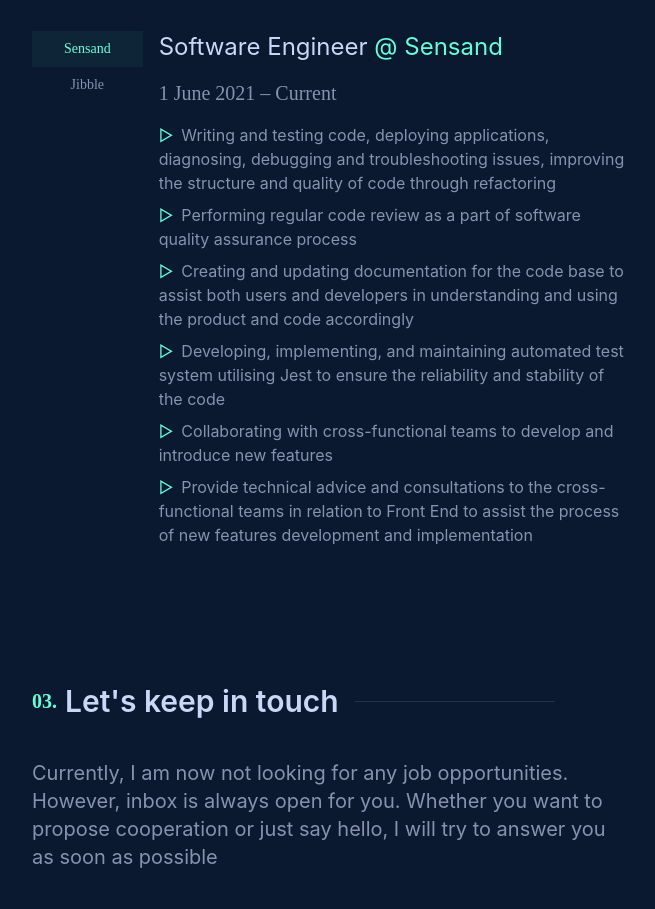
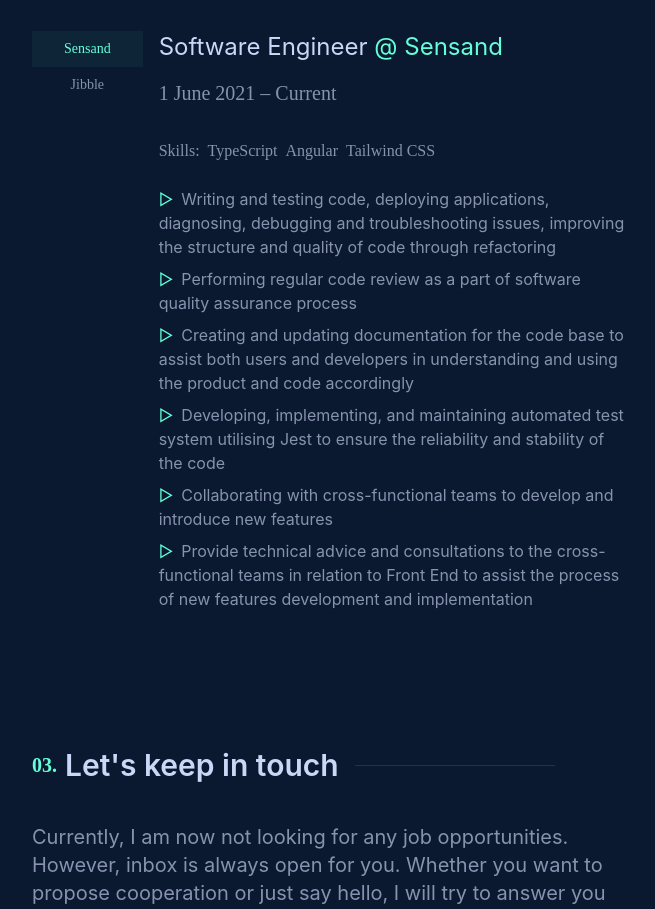
Before and after one commit to sergust/sergeyustinov, a Next.js app: page / in a window 1280 px wide. Shown: the part 2427-3336 px from the top of the page, without its empty margins (308-963 px from the left). Built offline with nearby package versions, Linux system fonts and the light colour scheme; a web font is replaced by a local one.

Commit message:
Add skills list

```diff
--- a/components/experience/experience.tsx
+++ b/components/experience/experience.tsx
@@ -48,6 +48,12 @@
             <p className="font-mono my-2">
               {selectedExperience.startDay} – {selectedExperience.endDay}
             </p>
+            <div className="flex font-mono gap-2 py-4">
+              <div>Skills:</div>
+              {selectedExperience.skills?.map((skill, index) => (
+                <div key={index}>{skill}</div>
+              ))}
+            </div>
             <ul>
               {selectedExperience.responsibilities.map(
                 (responsibility, index) => {
--- a/components/experience/work-experience.ts
+++ b/components/experience/work-experience.ts
@@ -14,6 +14,7 @@
       'Provide technical advice and consultations to the cross-functional teams in relation to Front End to assist the process of new features development and implementation',
     ],
     id: 1,
+    skills: ['TypeScript', 'Angular', 'Tailwind CSS'],
   },
   {
     title: 'Software Engineer',
@@ -28,6 +29,7 @@
       'Working closely with the product manager, senior frontend developer, designer and backend developers in completing the scope of work',
     ],
     id: 2,
+    skills: ['TypeScript', 'Vuetify', 'Vue'],
   },
 ]
 
@@ -39,4 +41,5 @@
   endDay: string
   responsibilities: string[]
   id: number
+  skills?: string[]
 }
```
